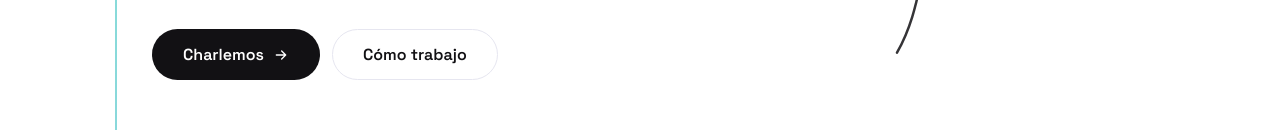
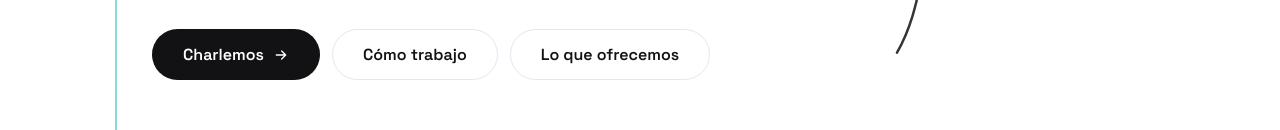
Before and after one commit to iapellizzon/tunuevamilla, a plain HTML site: page index.html in a window 1280 px wide. Shown: the part 452-582 px from the top of the page. Drawn offline with Linux system fonts and the light colour scheme.

Commit message:
Landing: boton 'Lo que ofrecemos' al lado de 'Como trabajo' en el hero
Co-Authored-By: Claude Sonnet 5.5 <noreply@anthropic.com>

```diff
--- a/index.html
+++ b/index.html
@@ -79,6 +79,7 @@
               <svg viewBox="0 0 24 24" fill="none" aria-hidden="true"><path d="M5 12h14M13 6l6 6-6 6" stroke="currentColor" stroke-width="2" stroke-linecap="round" stroke-linejoin="round"/></svg>
             </a>
             <a href="#camino" class="tnm-btn tnm-btn--ghost">Cómo trabajo</a>
+            <a href="/lo-que-ofrecemos" class="tnm-btn tnm-btn--ghost">Lo que ofrecemos</a>
           </div>
         </div>
         <div class="hero__ill" aria-hidden="true">
```
